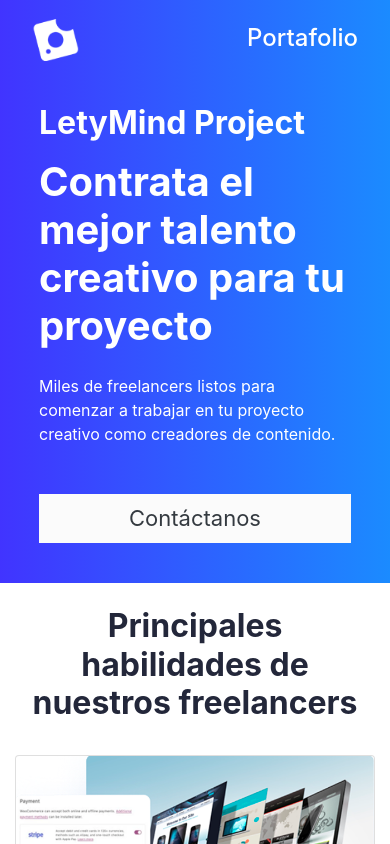
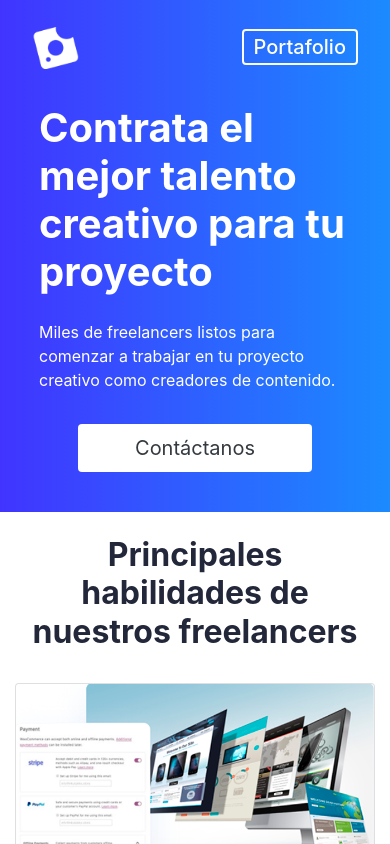
Before and after one commit to LetyMind/LetyProject, a website: page index.html in a window 390 px wide. Shown: the top 844 px of the page. Drawn offline with Linux system fonts and the light colour scheme.

Commit message:
Landing Terminada

```diff
--- a/index.html
+++ b/index.html
@@ -11,11 +11,11 @@
 <body>
 
     <header class="sticky" id="header">
-        <nav class="nav px-2 px-md-4 mx-4 mx-md-5 my-3 align-items-center justify-content-between justify-content-md-around justify-content-lg-between">
+        <nav id="barra" class="nav px-2 px-md-4 mx-4 mx-md-5 my-4 align-items-center justify-content-between justify-content-md-around justify-content-lg-between">
                <img src="img/completo.png" class="w-16 d-none d-lg-block" width="80%" alt="">
                <img src="img/logs.png" class="d-block d-lg-none h-45" alt="">
-               <h4 class="text-dark d-none d-md-block m-0">Portafolio</h4>
-               <h4 class="text-white d-block d-md-none m-0">Portafolio</h4>
+               <a href="https://drive.google.com/drive/folders/1O8pRNIr3MzJbCql8jKgPD-mBak7eag6D?usp=sharing" target="_blank" rel="noopener noreferrer"  class="btn p-0 d-none d-lg-block"><h4 class="text-dark m-0">Portafolio</h4></a>
+               <a href="https://drive.google.com/drive/folders/1O8pRNIr3MzJbCql8jKgPD-mBak7eag6D?usp=sharing" target="_blank" rel="noopener noreferrer" id="magia" class="rectangulo btn p-lg-0 d-block d-lg-none"><h5 class="text-white m-0">Portafolio</h5></a>
         </nav>
     </header>
 
@@ -26,7 +26,7 @@
             <div class="row h-100 align-items-center">
                 <div class="col-12">
                     <div class="text-right mx-5">
-                        <span class="fs-24" id="cerrar">x</span>
+                        <span class="fs-24" id="cerrar">&#10005</span>
                     </div>
                     <section class="mt-3 d-flex align-items-center justify-content-center">
                         <form class="w-80">
@@ -52,12 +52,12 @@
             <div class="col-lg-8 bg-main pt-lg-0 pt-6 pb-lg-0 pb-5">
                 <section class="mt-3 d-flex align-items-center justify-content-center h-100">
                     <div class="mx-4 mx-md-0 ">
-                        <h2 class="text-white fw-700 mb-3 fs-2-3">LetyMind Project</h2>
+                        <h2 class="text-white fw-700 mb-3 fs-2-3 d-none d-lg-block">LetyMind Project</h2>
                         <h1 class="text-white main-title"><strong>Contrata el mejor <br class="d-none d-lg-block"> talento creativo <br class="d-none d-lg-block"> para tu proyecto</strong></h1>
                         <p class="text-white mt-4 fs-20">Miles de freelancers listos para comenzar a <br class="d-none d-lg-block d-xl-none"> trabajar  en tu <br class="d-none d-xl-block"> proyecto creativo como creadores <br class="d-none d-lg-block d-xl-none"> de contenido.</p>
-                        <div>
+                        <div class="text-center text-md-left mt-4 pt-2 pt-lg-0 mt-lg-0">
                             <a class="d-none d-lg-block" href="#contenido"><img src="img/arrow.svg" class="r-image down" alt=""></a>
-                            <a id="abrir" class="mt-5 d-block py-2 fs-22 d-lg-none text-center btn-color text-dark">Contáctanos</a>
+                            <a class="text-white d-lg-none btn-20px text-dark btn px-6 py-2 fs-20 bg-white" id="abrir" href="#">Contáctanos</a>
                         </div>
                     </div>
                 </section>
@@ -186,7 +186,8 @@
             </div>
 
             <div class="col-12 text-center mt-4 pt-2">
-                <a class="text-white btn px-5 py-2 bg-blue" id="abrirModal"  href="#">Empieza Ahora</a>
+                <a class="text-white btn px-5 py-2  dd-none  bg-blue" href="#">Empieza Ahora</a>
+                <a class="text-white btn px-6 py-2 btn-20px d-lg-none bg-blue" id="abrirModal" >Empieza Ahora</a>
             </div>
 
         </div>
--- a/main.js
+++ b/main.js
@@ -1,5 +1,7 @@
 const header = document.getElementById("header"),
-    abrirModal = document.getElementById("abrirModal")
+    abrirModal = document.getElementById("abrirModal"),
+    barra = document.getElementById("barra"),
+    magia = document.getElementById("magia")
 
 let windows = window.innerWidth
 
@@ -13,6 +15,8 @@
             header.querySelector("h4").classList.add("text-white")
             header.classList.add("opacityON")
             header.classList.remove("opacityOFF")
+            barra.classList.replace("my-4","my-3")
+            magia.classList.remove("rectangulo")
         }
         else
         {
@@ -20,6 +24,8 @@
             header.querySelector("h4").classList.remove("text-white")
             header.classList.add("opacityOFF")
             header.classList.remove("opacityON")
+            barra.classList.replace("my-3", "my-4")
+            magia.classList.add("rectangulo")
         }
 
 })
--- a/scss/main.scss
+++ b/scss/main.scss
@@ -149,8 +149,36 @@
 }
 
 
+
+@media screen and (max-width:991px)
+{
+    .dd-none
+    {
+        display: none;
+    }
+}
+
+
+
 @media screen and (max-width:767px)
 {
+
+    .rectangulo
+    {
+        border: 2px solid $soft-white;
+        padding: 4px 10px;
+    }
+
+    .btn-20px
+    {
+        font-size: 20px;
+    }
+
+    .px-6
+    {
+        padding: 0 3.5rem;
+    }
+
     .pt-6
     {
           padding-top: 5rem;
@@ -322,5 +350,5 @@
 
 .fs-24
 {
-    font-size: 35px;
+    font-size: 25px;
 }
```
Also changed, not shown: css/main.css.
